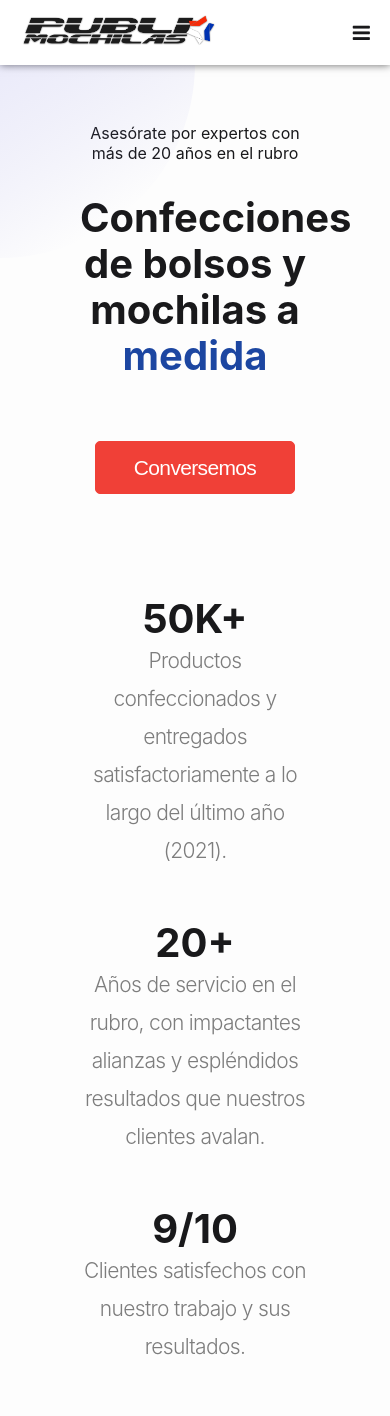
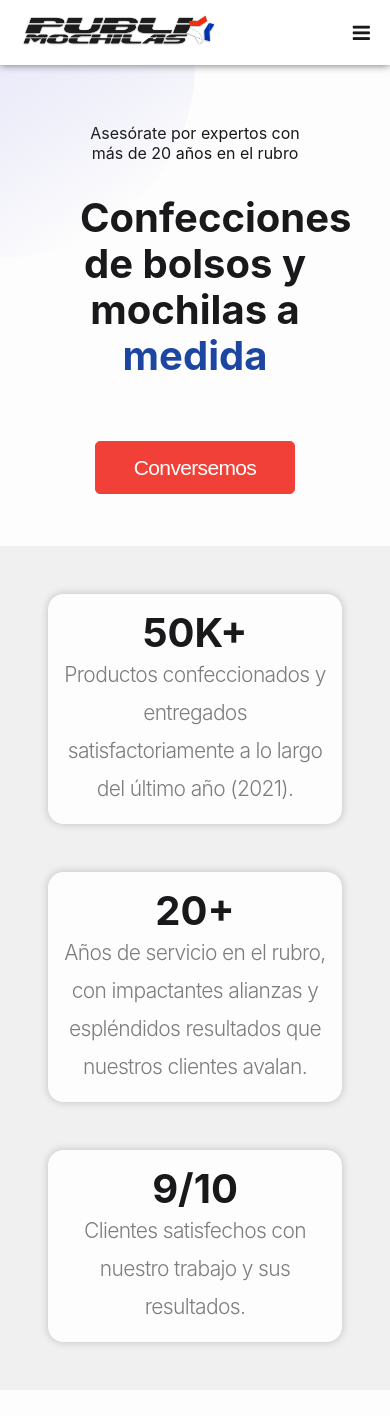
Before and after one commit to johansneirap/publibolsos-mm, a Next.js app: page / in a window 390 px wide. After the commit the page ends 1390 px from the top, so only its background shows below. Built offline with nearby package versions, Linux system fonts and the light colour scheme.

Commit message:
fix styles in index for mobile

```diff
--- a/styles/globals.css
+++ b/styles/globals.css
@@ -569,9 +569,17 @@ textarea {
     display: flex;
     flex-direction: column;
     /* background-color: #1e1e20; */
+    background-color: var(--secondarybg);
+    gap: 3rem;
+    padding: 3rem;
+    text-align: center;
+  }
+  .info-card {
     background-color: var(--primarybg);
-    gap: 50px;
-    text-align: center;
+    border: 1px solid var(--primarybg);
+    padding: 15px;
+    border-radius: 15px;
+    box-shadow: 0px 0px 8px rgba(0,0,0,.2);
   }
   .contact-aside {
     width: 100%;
```
